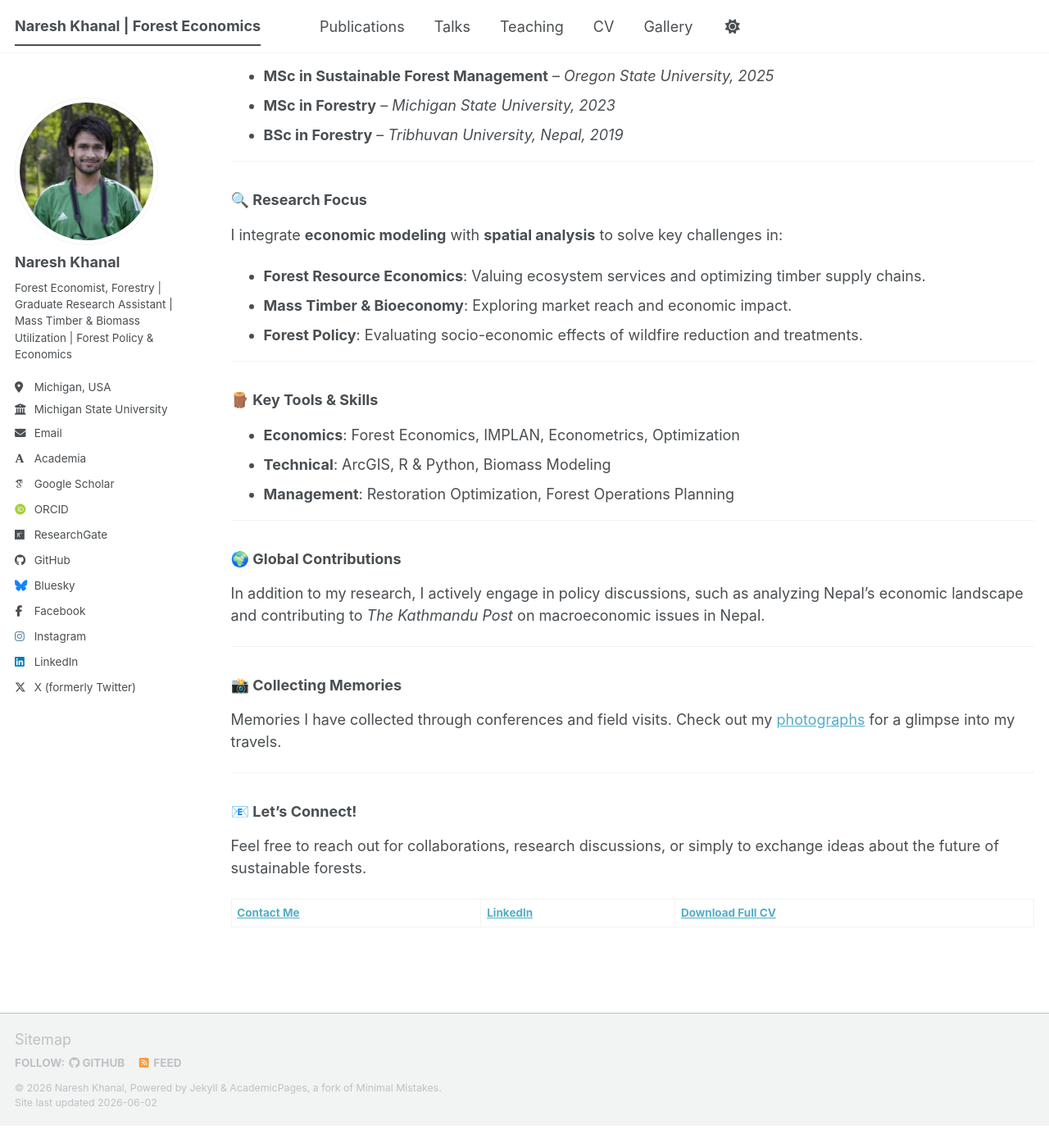
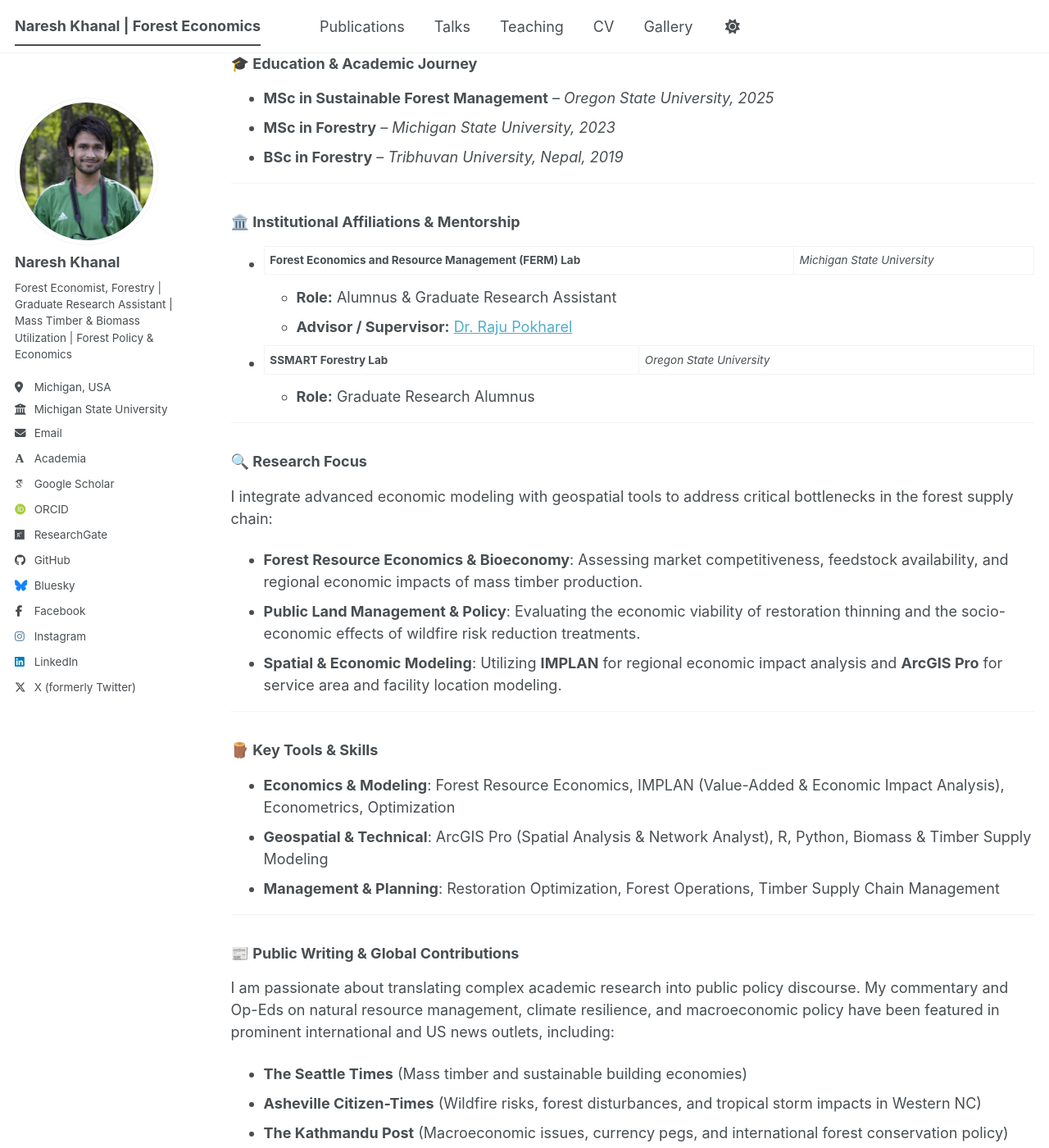
Before and after one commit to Nishani53/Nishani53.github.io, a Jekyll site: the page built from _pages/about.md, in a window 1280 px wide and 1400 px high, scrolled down 249 px. Shown: the whole window at 82% size. Built offline with Jekyll 4.4.1, drawn with Linux system fonts in a browser that asks for light colours; some web fonts are replaced; a script bundle is joined from its source files by our own code; library files that are not in the unit come from our copies; before the commit the page ends 1622 px from its top, so only the background shows below that; some of the changed text lies outside the part shown.

Commit message:
Update about.md

```diff
--- a/_pages/about.md
+++ b/_pages/about.md
@@ -5,8 +5,7 @@
 author_profile: true
 ---
 
-
-Welcome! I’m **Naresh Khanal**, a passionate researcher blending **forest economics**, **policy**, and **regional modeling**. With an academic background spanning **Nepal** and the **United States**, I focus on sustainable forest management, creating solutions to optimize forest resources in the face of climate challenges.
+Welcome! I’m **Naresh Khanal**, a forest economist and researcher blending **regional economic modeling**, **spatial analysis**, and **policy evaluation**. My research focuses on optimizing timber supply chains, evaluating public land management (such as wildfire risk reduction and restoration thinning), and assessing the socio-economic impacts of the emerging mass timber bioeconomy.
 
 ---
 
@@ -18,46 +17,52 @@
 
 ---
 
+### 🏛️ Institutional Affiliations & Mentorship
+
+- **Forest Economics and Resource Management (FERM) Lab** | *Michigan State University*
+  - **Role:** Alumnus & Graduate Research Assistant
+  - **Advisor / Supervisor:** [Dr. Raju Pokharel](https://www.canr.msu.edu/ferm/people)
+- **SSMART Forestry Lab** | *Oregon State University*
+  - **Role:** Graduate Research Alumnus
+
+---
+
 ### 🔍 Research Focus
 
-I integrate **economic modeling** with **spatial analysis** to solve key challenges in:
+I integrate advanced economic modeling with geospatial tools to address critical bottlenecks in the forest supply chain:
 
-- **Forest Resource Economics**: Valuing ecosystem services and optimizing timber supply chains.
-- **Mass Timber & Bioeconomy**: Exploring market reach and economic impact.
-- **Forest Policy**: Evaluating socio-economic effects of wildfire reduction and treatments.
+- **Forest Resource Economics & Bioeconomy**: Assessing market competitiveness, feedstock availability, and regional economic impacts of mass timber production.
+- **Public Land Management & Policy**: Evaluating the economic viability of restoration thinning and the socio-economic effects of wildfire risk reduction treatments.
+- **Spatial & Economic Modeling**: Utilizing **IMPLAN** for regional economic impact analysis and **ArcGIS Pro** for service area and facility location modeling.
 
 ---
 
 ### 🪵 Key Tools & Skills
 
-- **Economics**: Forest Economics, IMPLAN, Econometrics, Optimization
-- **Technical**: ArcGIS, R & Python, Biomass Modeling
-- **Management**: Restoration Optimization, Forest Operations Planning
+- **Economics & Modeling**: Forest Resource Economics, IMPLAN (Value-Added & Economic Impact Analysis), Econometrics, Optimization
+- **Geospatial & Technical**: ArcGIS Pro (Spatial Analysis & Network Analyst), R, Python, Biomass & Timber Supply Modeling
+- **Management & Planning**: Restoration Optimization, Forest Operations, Timber Supply Chain Management
 
 ---
 
-### 🌍 Global Contributions
+### 📰 Public Writing & Global Contributions
 
-In addition to my research, I actively engage in policy discussions, such as analyzing Nepal’s economic landscape and contributing to *The Kathmandu Post* on macroeconomic issues in Nepal.
+I am passionate about translating complex academic research into public policy discourse. My commentary and Op-Eds on natural resource management, climate resilience, and macroeconomic policy have been featured in prominent international and US news outlets, including:
+
+* **The Seattle Times** (Mass timber and sustainable building economies)
+* **Asheville Citizen-Times** (Wildfire risks, forest disturbances, and tropical storm impacts in Western NC)
+* **The Kathmandu Post** (Macroeconomic issues, currency pegs, and international forest conservation policy)
 
 ---
 
 ### 📸 Collecting Memories
 
-Memories I have collected through conferences and field visits. Check out my [photographs](/photographs/) for a glimpse into my travels.
+Memories I have collected through conferences, workshops, and field visits. Check out my [photographs](/photographs/) for a glimpse into my travels and fieldwork.
 
 ---
 
 ### 📧 Let’s Connect!
 
-
-
 Feel free to reach out for collaborations, research discussions, or simply to exchange ideas about the future of sustainable forests.
 
-
-
-
-
-
-
 [**Contact Me**](mailto:khanal[dot]nishani53[@]gmail.com) | [**LinkedIn**](https://www.linkedin.com/in/nishani53) | [**Download Full CV**](/cv/)
```
